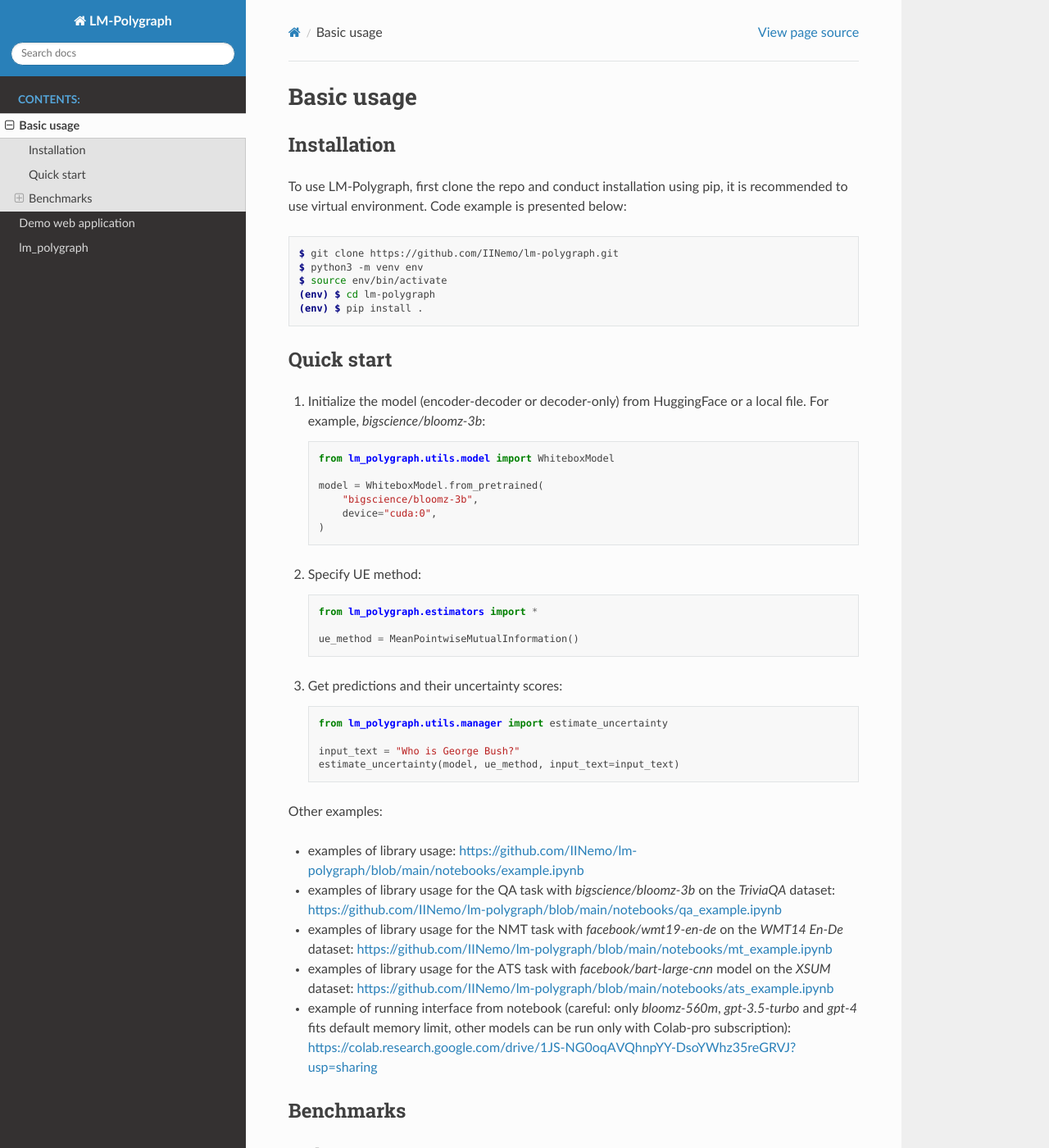
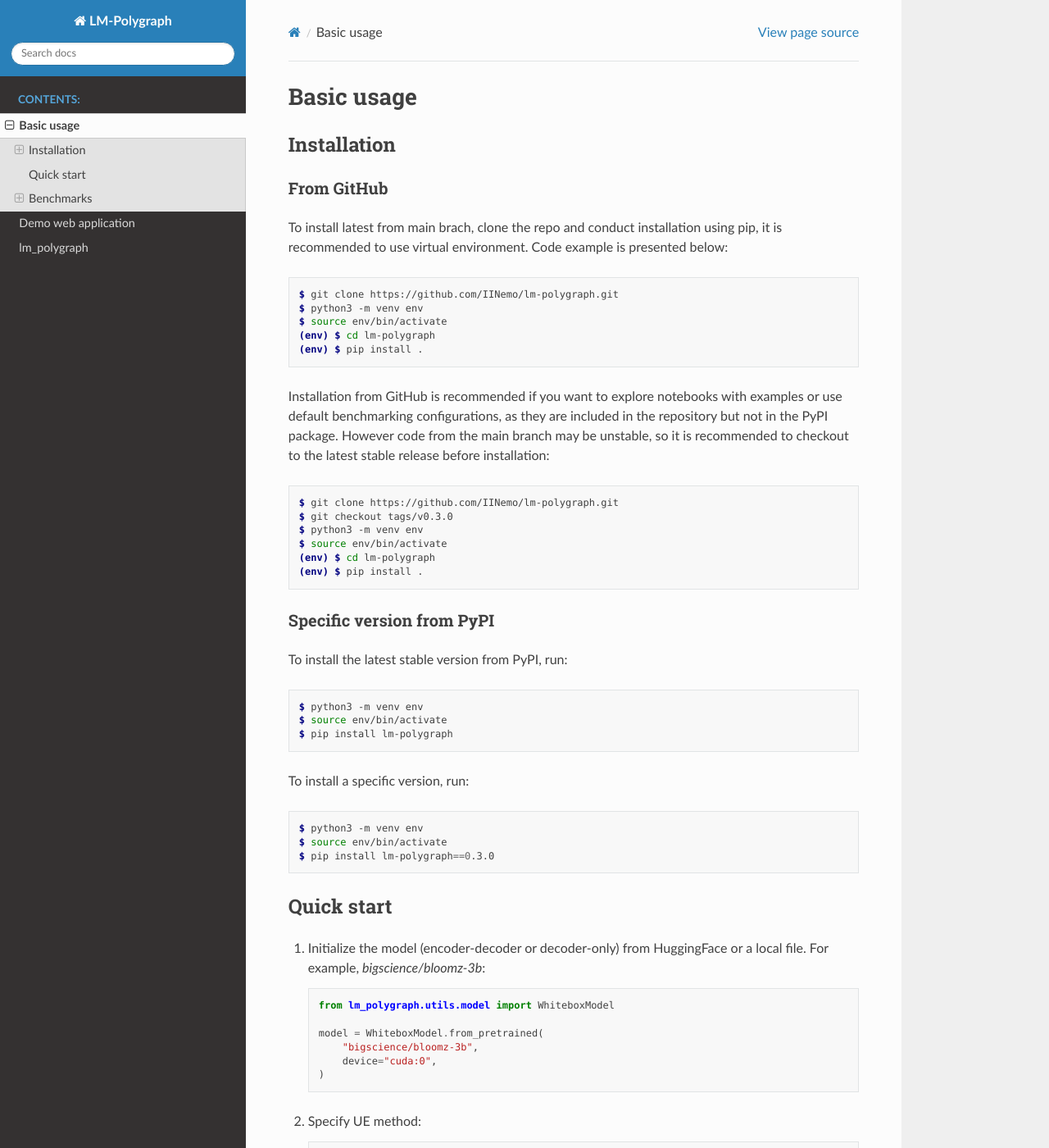
Before and after one commit to IINemo/lm-polygraph, a Sphinx documentation site: the page built from docs/usage.rst, in a window 1280 px wide and 1400 px high. Shown: the whole window at 82% size. Built offline with Sphinx 7.4.7 and the Read the Docs theme 2.0.0, drawn with Linux system fonts in a browser that asks for light colours.

Commit message:
Add more detailed installation guide

```diff
--- a/docs/usage.rst
+++ b/docs/usage.rst
@@ -6,7 +6,10 @@
 Installation
 ------------
 
-To use LM-Polygraph, first clone the repo and conduct installation using pip, it is recommended to use virtual environment.
+From GitHub
+^^^^^^^^^^^^^^^^^^
+
+To install latest from main brach, clone the repo and conduct installation using pip, it is recommended to use virtual environment.
 Code example is presented below:
 
 .. code-block:: console
@@ -17,6 +20,36 @@
     (env) $ cd lm-polygraph
     (env) $ pip install .
 
+Installation from GitHub is recommended if you want to explore notebooks with examples or use default benchmarking configurations, as they are included in the repository but not in the PyPI package.
+However code from the main branch may be unstable, so it is recommended to checkout to the latest stable release before installation:
+
+.. code-block:: console
+
+    $ git clone https://github.com/IINemo/lm-polygraph.git
+    $ git checkout tags/v0.3.0
+    $ python3 -m venv env
+    $ source env/bin/activate
+    (env) $ cd lm-polygraph
+    (env) $ pip install .
+
+Specific version from PyPI
+^^^^^^^^^^^^^^^^^^^^^^^^^^^
+
+To install the latest stable version from PyPI, run:
+
+.. code-block:: console
+
+    $ python3 -m venv env
+    $ source env/bin/activate
+    $ pip install lm-polygraph
+
+To install a specific version, run:
+
+.. code-block:: console
+
+    $ python3 -m venv env
+    $ source env/bin/activate
+    $ pip install lm-polygraph==0.3.0
 
 .. _quick_start:
 
```
